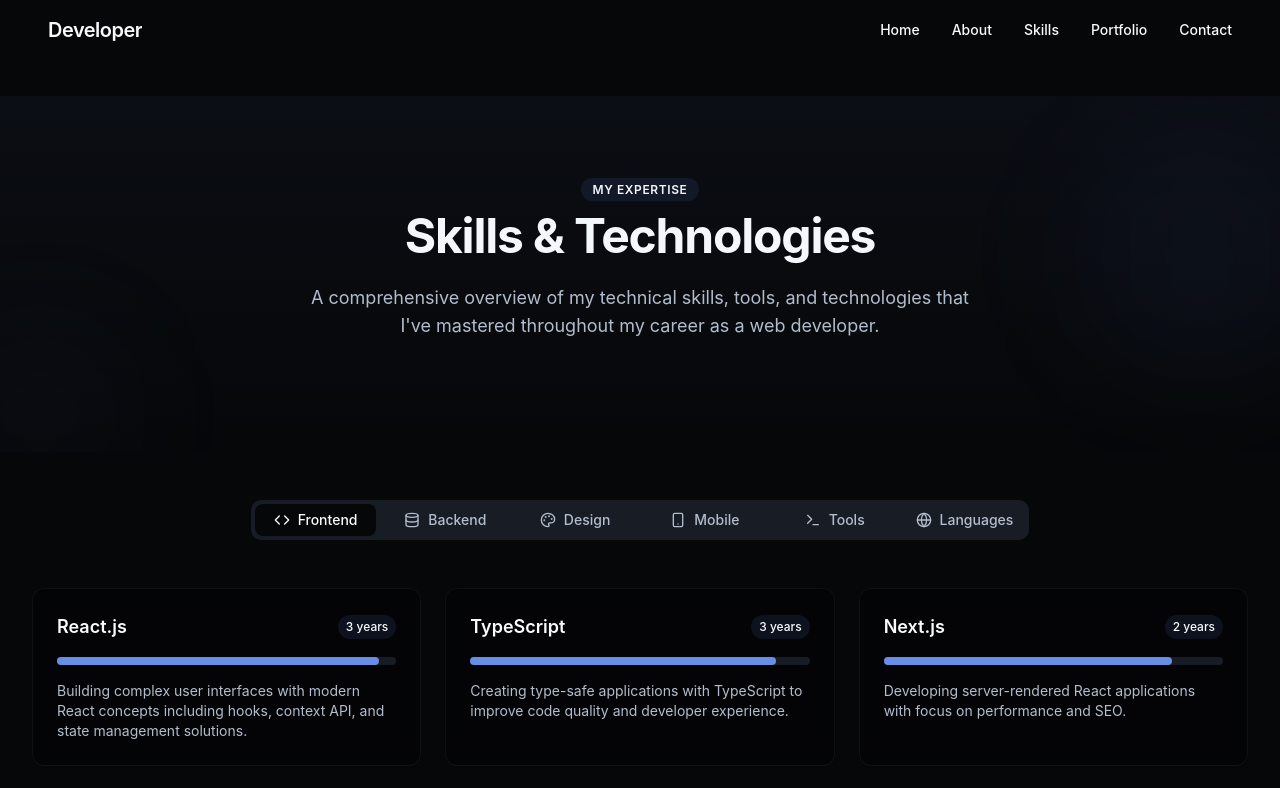
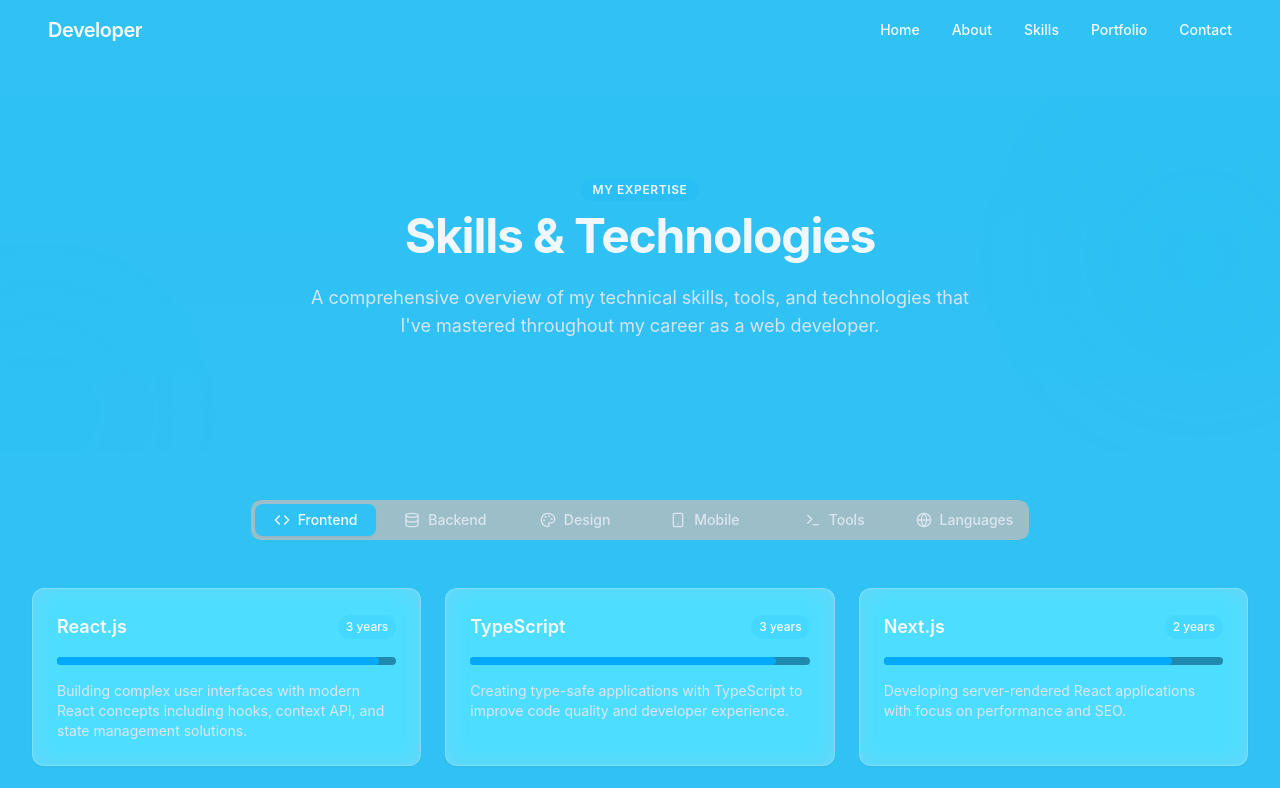
Before and after one commit to CodeX-Nilesh/skillfolio-page, a React (Vite) app: page /skills in a window 1280 px wide. Shown: the top 788 px of the page. Built offline with nearby package versions, Linux system fonts and the light colour scheme.

Commit message:
Change background color
Set the background color to sky blue.

```diff
--- a/src/App.css
+++ b/src/App.css
@@ -7,13 +7,13 @@
 }
 
 body {
-  background-color: #000000;
+  background-color: #33C3F0;
   color: #ffffff;
   background-image:
-    radial-gradient(circle at 10% 20%, rgba(50, 50, 50, 0.2) 0%, transparent 30%),
-    radial-gradient(circle at 80% 70%, rgba(30, 30, 60, 0.3) 0%, transparent 40%),
-    radial-gradient(circle at 30% 50%, rgba(100, 108, 255, 0.05) 0%, transparent 50%),
-    radial-gradient(circle at 70% 30%, rgba(139, 92, 246, 0.08) 0%, transparent 40%);
+    radial-gradient(circle at 10% 20%, rgba(255, 255, 255, 0.3) 0%, transparent 30%),
+    radial-gradient(circle at 80% 70%, rgba(200, 240, 255, 0.3) 0%, transparent 40%),
+    radial-gradient(circle at 30% 50%, rgba(140, 200, 255, 0.1) 0%, transparent 50%),
+    radial-gradient(circle at 70% 30%, rgba(180, 225, 255, 0.15) 0%, transparent 40%);
   background-attachment: fixed;
 }
 
@@ -55,23 +55,23 @@ body {
   color: #888;
 }
 
-/* Enhanced glass effect for dark theme */
+/* Enhanced glass effect for sky blue theme */
 .glass {
-  background: rgba(30, 30, 40, 0.25) !important;
+  background: rgba(255, 255, 255, 0.2) !important;
   backdrop-filter: blur(12px) !important;
   -webkit-backdrop-filter: blur(12px) !important;
-  border: 1px solid rgba(255, 255, 255, 0.05) !important;
+  border: 1px solid rgba(255, 255, 255, 0.2) !important;
   box-shadow: 0 8px 32px rgba(0, 0, 0, 0.1);
 }
 
 /* Glowing accents for hover states */
 .hover-translate:hover {
-  box-shadow: 0 10px 25px rgba(100, 108, 255, 0.15);
+  box-shadow: 0 10px 25px rgba(30, 144, 255, 0.25);
 }
 
 /* Enhanced text colors */
 h1, h2, h3, h4, h5, h6 {
-  background: linear-gradient(to right, #ffffff, #aaaaee);
+  background: linear-gradient(to right, #ffffff, #e0f7ff);
   -webkit-background-clip: text;
   background-clip: text;
   color: transparent;
@@ -79,14 +79,14 @@ h1, h2, h3, h4, h5, h6 {
 }
 
 .bg-primary\/10 {
-  background-color: rgba(100, 108, 255, 0.15) !important;
+  background-color: rgba(30, 144, 255, 0.15) !important;
 }
 
 .bg-primary {
-  background: linear-gradient(135deg, #646cff, #8b5cf6) !important;
+  background: linear-gradient(135deg, #33C3F0, #1E90FF) !important;
 }
 
 /* Enhanced borders */
 .border-subtle {
-  border-color: rgba(255, 255, 255, 0.08) !important;
+  border-color: rgba(255, 255, 255, 0.2) !important;
 }
--- a/src/index.css
+++ b/src/index.css
@@ -7,44 +7,44 @@
 
 @layer base {
   :root {
-    --background: 220 20% 3%;
+    --background: 195 89% 57%;
     --foreground: 210 40% 98%;
 
-    --card: 220 20% 7%;
+    --card: 195 60% 45%;
     --card-foreground: 210 40% 98%;
 
-    --popover: 220 20% 7%;
+    --popover: 195 60% 45%;
     --popover-foreground: 210 40% 98%;
 
-    --primary: 222 70% 65%;
+    --primary: 200 98% 50%;
     --primary-foreground: 210 40% 98%;
 
-    --secondary: 220 20% 12%;
+    --secondary: 195 70% 40%;
     --secondary-foreground: 210 40% 98%;
 
-    --muted: 220 20% 12%;
-    --muted-foreground: 215 20% 75%;
+    --muted: 195 30% 70%;
+    --muted-foreground: 210 40% 90%;
 
-    --accent: 220 20% 12%;
+    --accent: 195 70% 40%;
     --accent-foreground: 210 40% 98%;
 
     --destructive: 0 84% 60%;
     --destructive-foreground: 210 40% 98%;
 
-    --border: 217 33% 18%;
-    --input: 217 33% 18%;
-    --ring: 213 75% 60%;
+    --border: 195 50% 75%;
+    --input: 195 50% 75%;
+    --ring: 200 98% 60%;
 
     --radius: 0.75rem;
 
-    --sidebar-background: 222 20% 5%;
-    --sidebar-foreground: 240 5% 96%;
-    --sidebar-primary: 224 76% 60%;
+    --sidebar-background: 195 70% 30%;
+    --sidebar-foreground: 210 40% 98%;
+    --sidebar-primary: 200 98% 60%;
     --sidebar-primary-foreground: 0 0% 100%;
-    --sidebar-accent: 240 4% 16%;
-    --sidebar-accent-foreground: 240 5% 96%;
-    --sidebar-border: 240 4% 16%;
-    --sidebar-ring: 217 91% 60%;
+    --sidebar-accent: 195 50% 45%;
+    --sidebar-accent-foreground: 210 40% 98%;
+    --sidebar-border: 195 50% 50%;
+    --sidebar-ring: 200 98% 60%;
   }
 }
 
@@ -80,15 +80,15 @@
 /* Glass Morphism and Blurs */
 @layer components {
   .glass {
-    @apply bg-black/30 backdrop-blur-md backdrop-saturate-150 shadow-sm rounded-lg;
+    @apply bg-white/30 backdrop-blur-md backdrop-saturate-150 shadow-sm rounded-lg;
   }
 
   .glass-subtle {
-    @apply bg-black/20 backdrop-blur-md backdrop-saturate-150 shadow-sm rounded-lg;
+    @apply bg-white/20 backdrop-blur-md backdrop-saturate-150 shadow-sm rounded-lg;
   }
 
   .border-subtle {
-    @apply border border-white/5;
+    @apply border border-white/20;
   }
 
   .hover-translate {
@@ -106,31 +106,31 @@
   /* New lighting effects */
   .glow-text {
     @apply text-white relative;
-    text-shadow: 0 0 10px rgba(100, 108, 255, 0.5), 0 0 20px rgba(100, 108, 255, 0.3);
+    text-shadow: 0 0 10px rgba(255, 255, 255, 0.6), 0 0 20px rgba(255, 255, 255, 0.4);
   }
 
   .glow-border {
     @apply relative overflow-hidden;
-    box-shadow: 0 0 10px rgba(139, 92, 246, 0.3), inset 0 0 10px rgba(139, 92, 246, 0.3);
+    box-shadow: 0 0 10px rgba(255, 255, 255, 0.4), inset 0 0 10px rgba(255, 255, 255, 0.3);
   }
 
   .glow-card {
     @apply relative overflow-hidden;
-    box-shadow: 0 5px 15px rgba(0, 0, 0, 0.4), 0 0 30px rgba(100, 108, 255, 0.1);
+    box-shadow: 0 5px 15px rgba(0, 0, 0, 0.2), 0 0 30px rgba(30, 144, 255, 0.2);
   }
 
   .glow-button {
     @apply relative overflow-hidden transition-all duration-300;
-    box-shadow: 0 0 10px rgba(139, 92, 246, 0.2);
+    box-shadow: 0 0 10px rgba(30, 144, 255, 0.3);
   }
 
   .glow-button:hover {
-    box-shadow: 0 0 15px rgba(139, 92, 246, 0.4), 0 0 30px rgba(139, 92, 246, 0.2);
+    box-shadow: 0 0 15px rgba(30, 144, 255, 0.5), 0 0 30px rgba(30, 144, 255, 0.3);
   }
 
   .light-beam {
     @apply absolute pointer-events-none opacity-0 transition-opacity duration-500;
-    background: radial-gradient(circle at center, rgba(139, 92, 246, 0.15) 0%, transparent 70%);
+    background: radial-gradient(circle at center, rgba(255, 255, 255, 0.25) 0%, transparent 70%);
     width: 150%;
     height: 150%;
     top: -25%;
```
